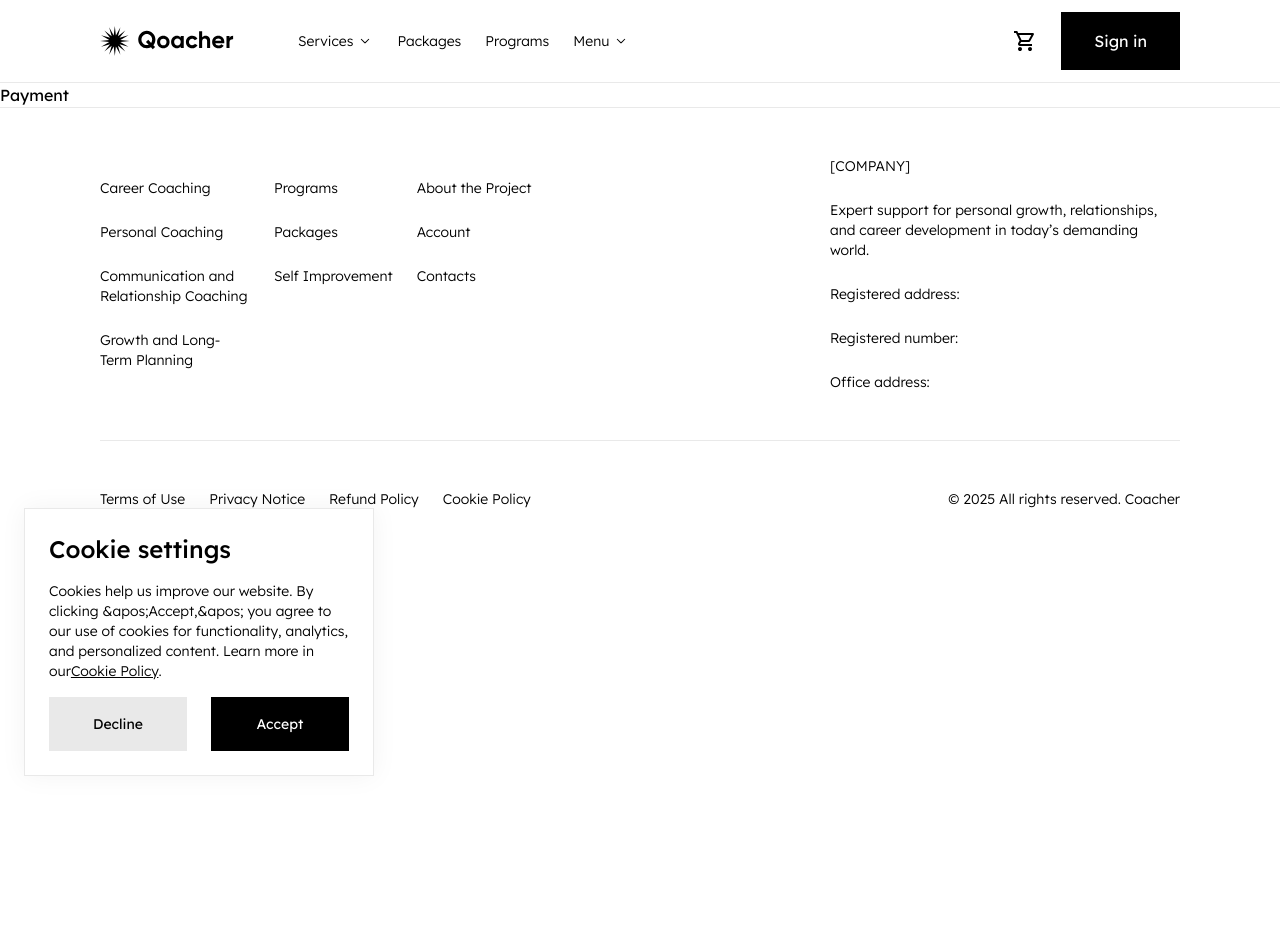
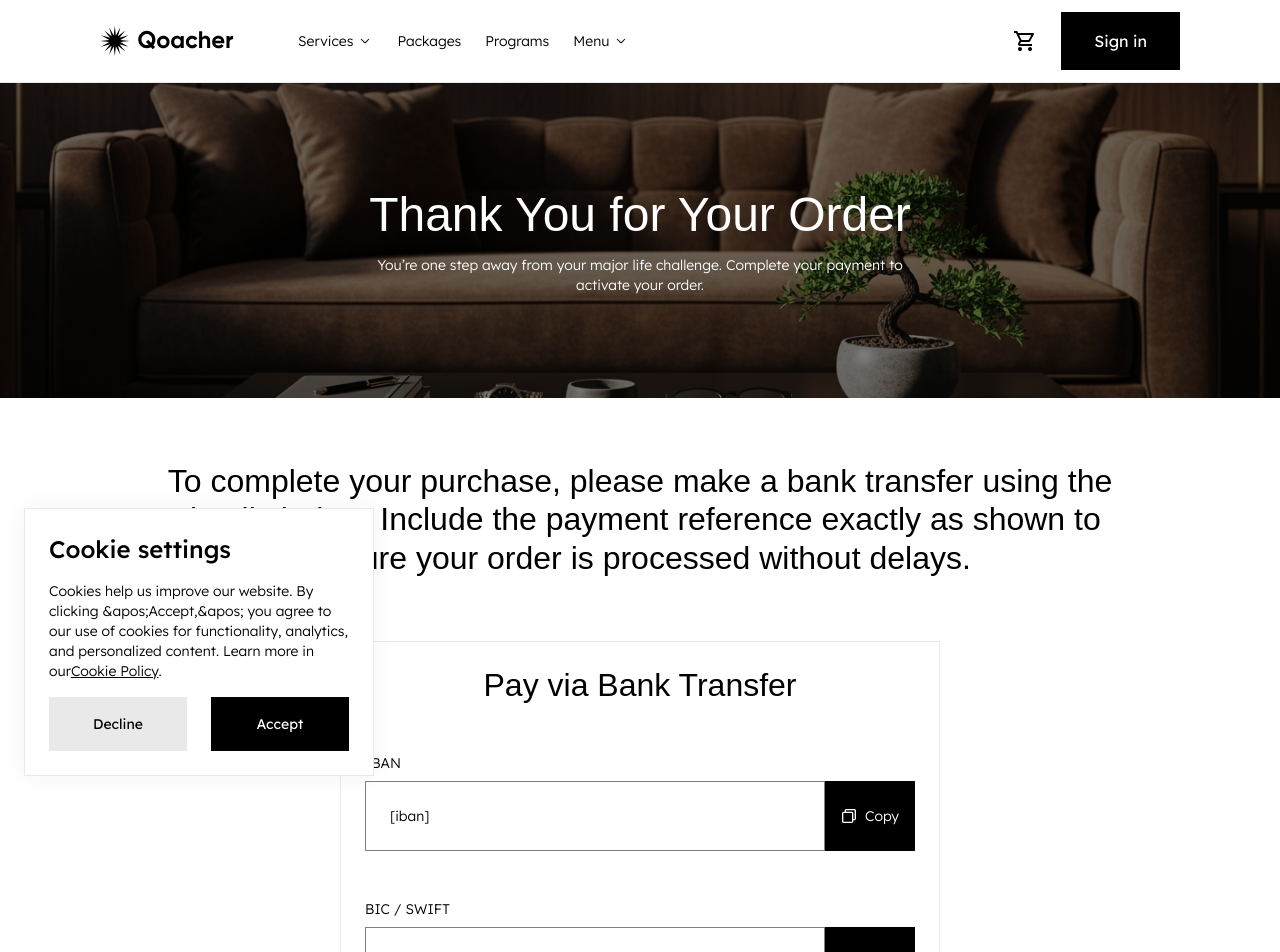
Before and after one commit to born2bemedia/qoacher, a Next.js app: page /en/payment in a window 1280 px wide. Shown: the top 952 px of the page. Before the commit the page ends 800 px from the top, so only its background shows below. Built offline with nearby package versions, Linux system fonts and the light colour scheme; a web font is replaced by a local one.

Commit message:
thank you

```diff
--- a/messages/en.json
+++ b/messages/en.json
@@ -714,5 +714,22 @@
     },
     "orderNow": "Order Now",
     "ordering": "Ordering..."
+  },
+  "payment": {
+    "hero": {
+      "title": "Thank You for Your Order",
+      "description": "You’re one step away from your major life challenge. Complete your payment to activate your order."
+    },
+    "paymentDetails": {
+      "title": "To complete your purchase, please make a bank transfer using the details below. Include the payment reference exactly as shown to ensure your order is processed without delays.",
+      "subtitle": "Pay via Bank Transfer",
+      "recipient": "Recipient",
+      "recipientAddress": "Recipient Address",
+      "bankName": "Bank Name",
+      "reference": "Reference (Mandatory)",
+      "referenceDescription": "Enter the reference exactly as shown above when making your payment.",
+      "copy": "Copy",
+      "copied": "Copied to clipboard"
+    }
   }
 }
--- /dev/null
+++ b/src/app/[locale]/payment/components/hero.module.css
@@ -0,0 +1,5 @@
+.bg {
+  background:
+    linear-gradient(0deg, rgba(0, 0, 0, 0.5) 0%, rgba(0, 0, 0, 0.5) 100%),
+    url('/images/payment/hero.png') lightgray 50% / cover no-repeat;
+}
--- /dev/null
+++ b/src/app/[locale]/payment/components/hero.tsx
@@ -0,0 +1,23 @@
+'use client';
+
+import { cn } from '@/shared/lib/utils';
+import { Text } from '@/shared/ui/components/atoms/text';
+import { Title } from '@/shared/ui/components/atoms/title';
+
+import st from './hero.module.css';
+
+export const Hero = () => {
+  return (
+    <section className={cn(st.bg, 'h-[315px] flex justify-center items-center text-center')}>
+      <div className="flex flex-col gap-3">
+        <Title as="h1" size="5xl" color="light">
+          Thank You for Your Order
+        </Title>
+        <Text color="light" weight={300}>
+          You’re one step away from your major life challenge. Complete your payment to <br />{' '}
+          activate your order.
+        </Text>
+      </div>
+    </section>
+  );
+};
--- /dev/null
+++ b/src/app/[locale]/payment/components/index.ts
@@ -0,0 +1,2 @@
+export * from './hero';
+export * from './payment-content';
--- /dev/null
+++ b/src/app/[locale]/payment/components/payment-content.tsx
@@ -0,0 +1,81 @@
+'use client';
+
+import { useTranslations } from 'next-intl';
+import { toast } from 'sonner';
+
+import { Text } from '@/shared/ui/components/atoms/text';
+import { Title } from '@/shared/ui/components/atoms/title';
+import { CopyIcon } from '@/shared/ui/icons/fill/copy';
+
+export const PaymentContent = () => {
+  const t = useTranslations('payment.paymentDetails');
+
+  return (
+    <section className="flex flex-col gap-[64px] px-[165px] py-[64px] max-lg:py-8 max-md:px-4">
+      <Title as="h2" color="dark" size="3xl" className="text-center max-lg:text-[20px]">
+        {t('title', {
+          fallback:
+            'To complete your purchase, please make a bank transfer using the details below. Include the payment reference exactly as shown to ensure your order is processed without delays.',
+        })}
+      </Title>
+      <PaymentDetails />
+    </section>
+  );
+};
+
+const PaymentDetails = () => {
+  const t = useTranslations('payment.paymentDetails');
+
+  return (
+    <section className="flex w-[600px] max-lg:w-full mx-auto flex-col gap-12 p-6 border border-[#E9E9E9]">
+      <Title color="dark" size="3xl" className="text-center">
+        {t('subtitle', {
+          fallback: 'Pay via Bank Transfer',
+        })}
+      </Title>
+      <Detail label="IBAN" value="[iban]" />
+      <Detail label="BIC / SWIFT" value="[BIC / SWIFT]" />
+      <Detail label={t('recipient', { fallback: 'Recipient' })} value="[Recipient]" />
+      <Detail
+        label={t('recipientAddress', { fallback: 'Recipient Address' })}
+        value="[Recipient Address]"
+      />
+      <Detail label={t('bankName', { fallback: 'Bank Name' })} value="[Bank Name]" />
+      <div className="flex flex-col gap-2">
+        <Detail label={t('reference', { fallback: 'Reference (Mandatory)' })} value="[Reference]" />
+        <Text className="opacity-50">
+          {t('referenceDescription', {
+            fallback: 'Enter the reference exactly as shown above when making your payment.',
+          })}
+        </Text>
+      </div>
+    </section>
+  );
+};
+
+const Detail = ({ value, label }: { value: string; label: string }) => {
+  const t = useTranslations('payment.paymentDetails');
+
+  const copyHandle = () => {
+    navigator.clipboard.writeText(value);
+    toast.success(t('copied', { fallback: 'Copied to clipboard' }));
+  };
+
+  return (
+    <article className="flex flex-col gap-2">
+      <Text>{label}</Text>
+      <section className="flex">
+        <div className="flex p-6 w-full border border-[#808080]">
+          <Text>{value}</Text>
+        </div>
+        <button
+          onClick={copyHandle}
+          className="p-4 cursor-pointer bg-black flex items-center gap-2 hover:border-jet-black hover:bg-jet-black transition duration-300 ease-in-out"
+        >
+          <CopyIcon />
+          <Text color="light">{t('copy', { fallback: 'Copy' })}</Text>
+        </button>
+      </section>
+    </article>
+  );
+};
--- a/src/app/[locale]/payment/page.tsx
+++ b/src/app/[locale]/payment/page.tsx
@@ -1,3 +1,10 @@
+import { Hero, PaymentContent } from './components';
+
 export default function PaymentPage() {
-  return <div>Payment</div>;
+  return (
+    <main>
+      <Hero />
+      <PaymentContent />
+    </main>
+  );
 }
--- /dev/null
+++ b/src/features/cart/api/clear-cart.ts
@@ -0,0 +1,5 @@
+'use client';
+
+import { lsWrite } from '@/shared/lib/utils/browser';
+
+export const clearCart = () => lsWrite('cart', '[]');
--- a/src/features/cart/ui/cart-form.tsx
+++ b/src/features/cart/ui/cart-form.tsx
@@ -18,6 +18,7 @@ import { TextField } from '@/shared/ui/components/atoms/text-field';
 import { Title } from '@/shared/ui/components/atoms/title';
 import { FormRow } from '@/shared/ui/components/molecules/form-row';
 
+import { clearCart } from '../api/clear-cart';
 import { makeOrder } from '../api/make-order';
 
 export const CartForm = () => {
@@ -56,6 +57,7 @@ export const CartForm = () => {
         notifySuccess(
           t('success', { fallback: 'Order successfully created. Please proceed to payment.' })
         );
+        clearCart();
         router.push('/payment');
       } else {
         console.error(res);
--- /dev/null
+++ b/src/shared/ui/icons/fill/copy.tsx
@@ -0,0 +1,19 @@
+'use client';
+
+export const CopyIcon = () => (
+  <svg xmlns="http://www.w3.org/2000/svg" width="16" height="16" viewBox="0 0 16 16" fill="none">
+    <path
+      d="M4.32812 4.14402V2.60402C4.32821 2.35539 4.42704 2.11698 4.60288 1.94121C4.77872 1.76543 5.01716 1.66669 5.26579 1.66669H13.3905C13.6391 1.66669 13.8776 1.76548 14.0535 1.94132C14.2293 2.11717 14.3281 2.35567 14.3281 2.60435V10.7294C14.328 10.9779 14.2293 11.2163 14.0535 11.3921C13.8777 11.5678 13.6394 11.6666 13.3908 11.6667H11.8335"
+      stroke="white"
+      strokeWidth="1.33333"
+      strokeLinecap="round"
+      strokeLinejoin="round"
+    />
+    <path
+      d="M10.7267 4.33337H2.60106C2.35249 4.33355 2.11417 4.43242 1.93846 4.60825C1.76276 4.78407 1.66406 5.02247 1.66406 5.27104V13.3957C1.66406 13.6444 1.76285 13.8829 1.9387 14.0587C2.11455 14.2346 2.35304 14.3334 2.60173 14.3334H10.7267C10.9753 14.3333 11.2137 14.2345 11.3894 14.0587C11.5652 13.883 11.664 13.6446 11.6641 13.396V5.27037C11.6639 5.02186 11.5651 4.78359 11.3893 4.60789C11.2136 4.4322 10.9752 4.33346 10.7267 4.33337Z"
+      stroke="white"
+      strokeWidth="1.33333"
+      strokeLinejoin="round"
+    />
+  </svg>
+);
```
Also changed, not shown: public/images/payment/hero.png (added).
